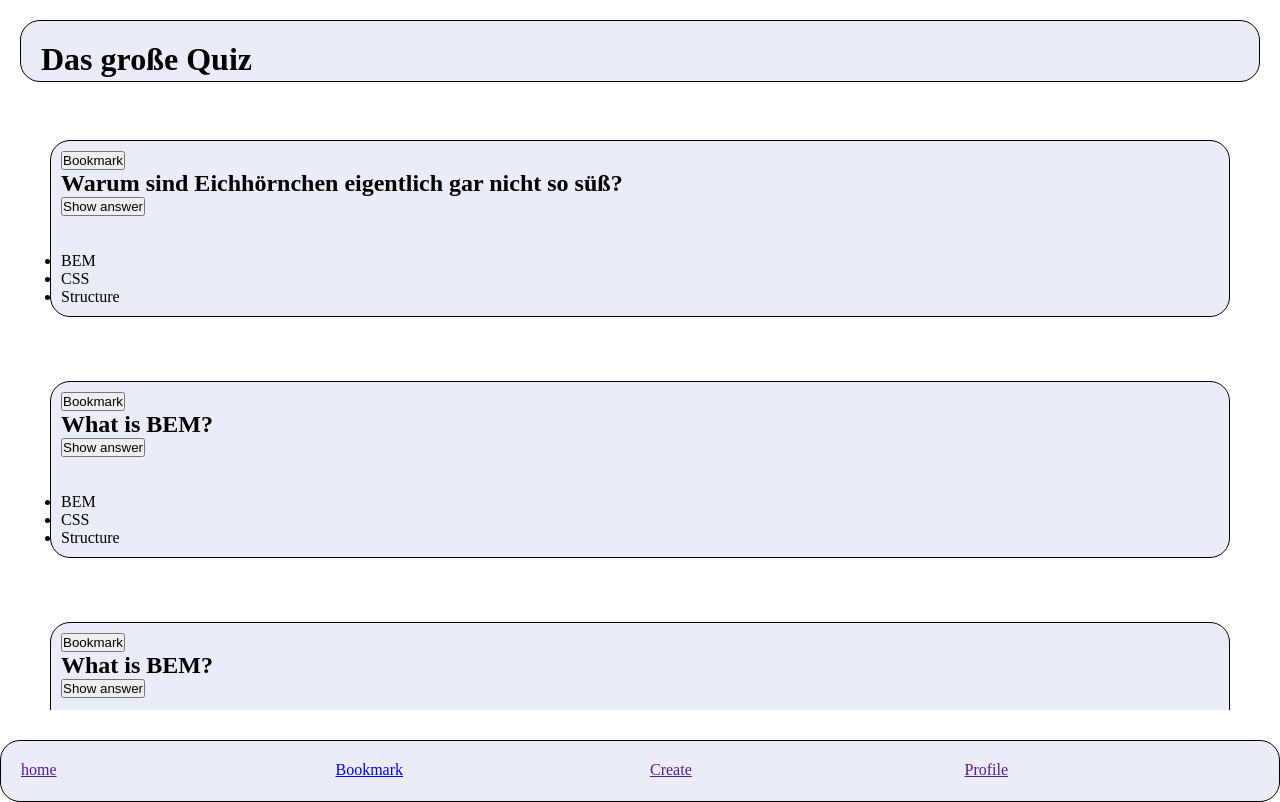
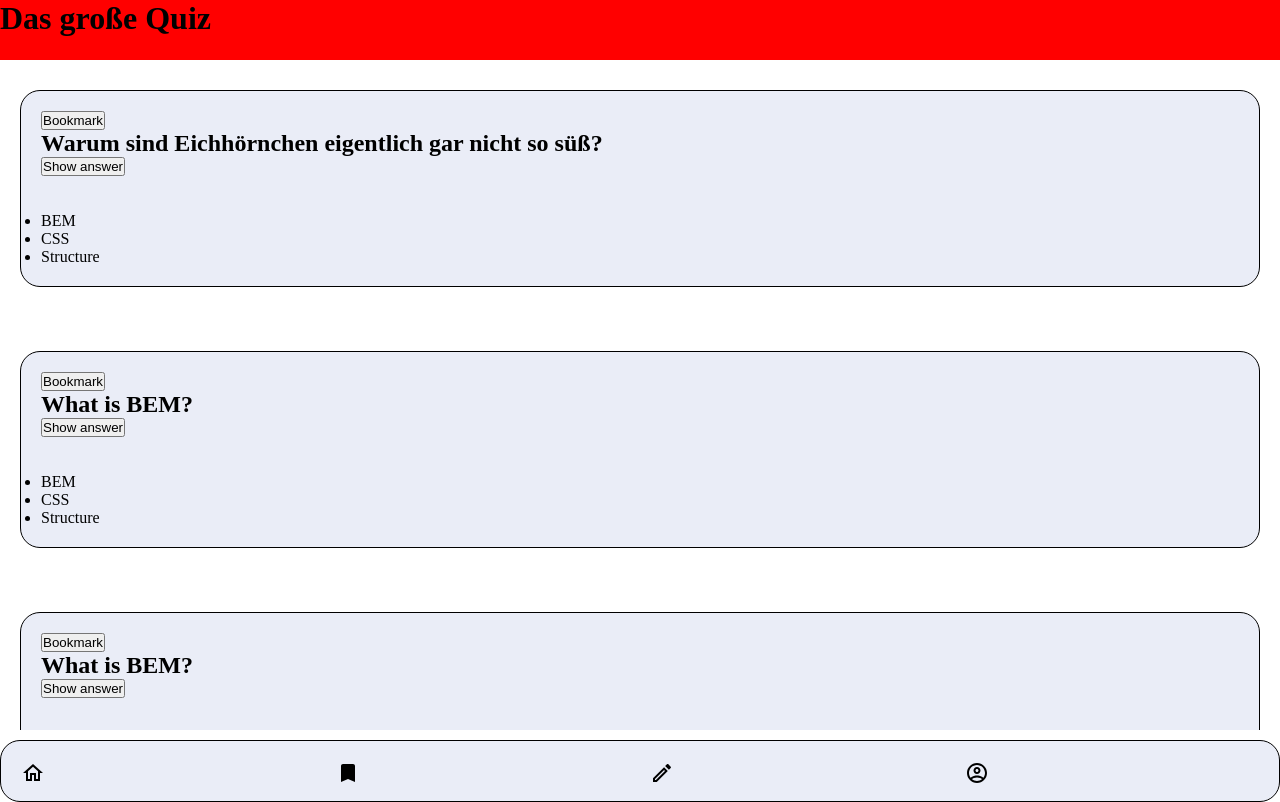
Before and after one commit to falkkreimeier/quiz-app1, a website: page index.html in a window 1280 px wide. Drawn offline with Linux system fonts and the light colour scheme.

Commit message:
add items

```diff
--- a/CSS/_base.css
+++ b/CSS/_base.css
@@ -11,11 +11,11 @@ body {
     display: grid;
     grid-template-rows: 60px auto 60px;
     height: 100vh;
-    grid-gap: 30px
+    grid-gap: 10px
 }
 main {
     overflow: scroll;
-    padding: 30px;
+    padding: 0px;
     display: grid;
     grid-gap: 24px;
     /* padding: 20px;
@@ -23,7 +23,8 @@ main {
 }
 
 header {
-    height: 60px;
+    padding: 0px;
+    margin: 0px;
     background-color:  red;
 }
 
@@ -31,7 +32,7 @@ footer {
     height: 20px;
     border: 1px solid black;
     border-radius: 20px;
-    margin-top: 0px;
+    margin: 0px;
     padding: 20px;
     background-color: rgb(234, 237, 247);
 }
@@ -40,17 +41,17 @@ section {
     border: 1px solid black;
     border-radius: 20px;
     margin: 20px;
-    padding: 10px;
+    padding: 20px;
     background-color: rgb(234, 237, 247);
 }
 
-header {
+/* header {
     height: 20px;
     border: 1px solid black;
     border-radius: 20px;
-    padding: 20px;
+    /* padding: 20px;
     margin: 20px;
-    background-color: rgb(234, 237, 247);
+    background-color: rgb(234, 237, 247);*/
     /* display: flex;
-    justify-content: center;*/
+    justify-content: center;
 }
--- a/index.html
+++ b/index.html
@@ -12,7 +12,6 @@
 <body>
     <header>
         <h1>Das große Quiz</h1>
-
     </header>
     <main>
         <section class="card">
@@ -62,10 +61,10 @@
     </main>
     <footer>
         <nav class="footer__nav">
-            <a type="button" href="">home</a>
-            <a type="button" href="/img/bookmark_black_24dp.svg">Bookmark</a>
-            <a type="button" href="">Create</a>
-            <a type="button" href="">Profile</a>
+            <a type="button" href=""><img src="img/home_black_24dp.svg" alt="Home"></a>
+            <a type="button" href=""><img src="img/bookmark_black_24dp.svg" alt="Bookmark"></a>
+            <a type="button" href=""><img src="img/create_black_24dp.svg" alt="Create"></a>
+            <a type="button" href=""><img src="img/account_circle_black_24dp.svg" alt="Profile"></a>
         </nav>
     </footer>
 </body>
```
Also changed, not shown: img/account_circle_black_24dp.svg (added), img/create_black_24dp.svg (added), img/home_black_24dp.svg (added).
